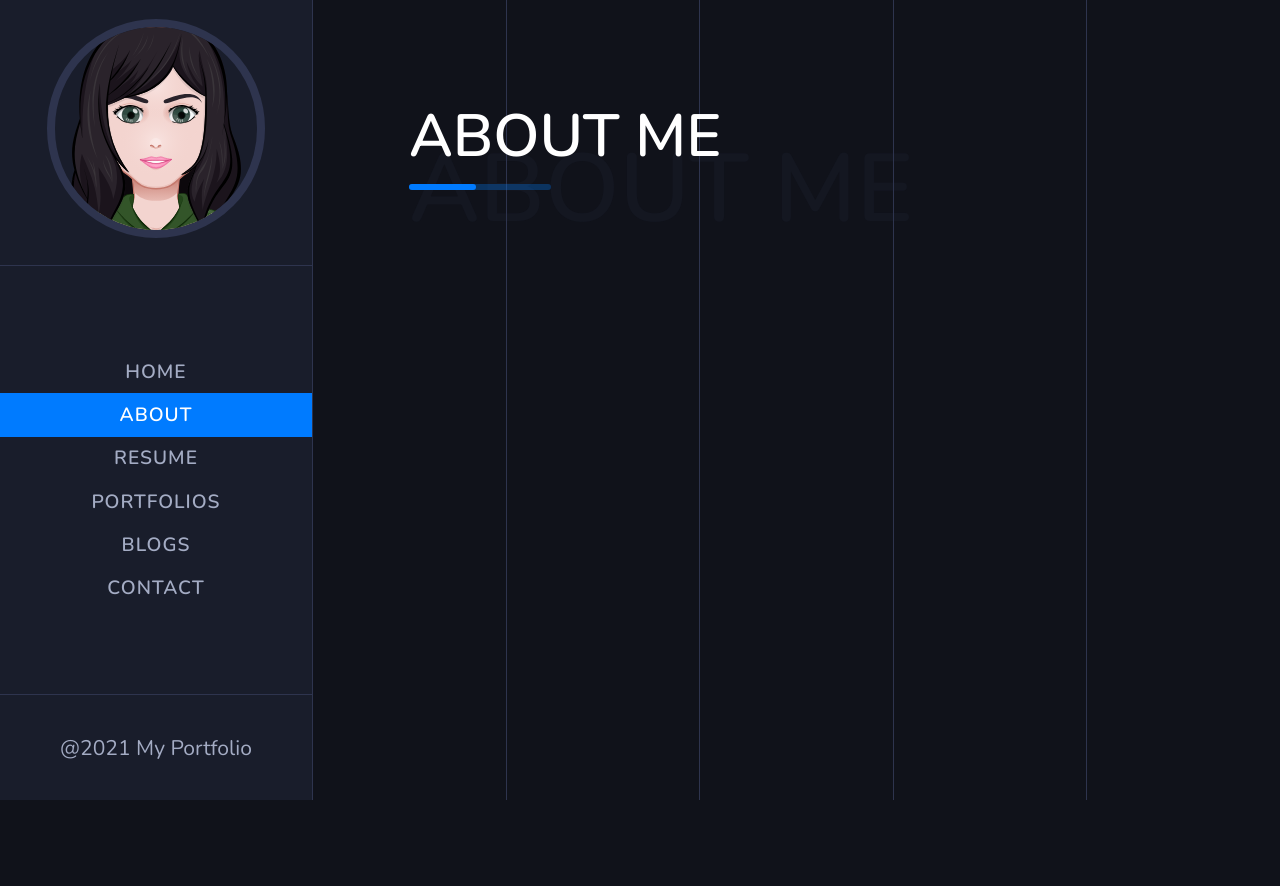
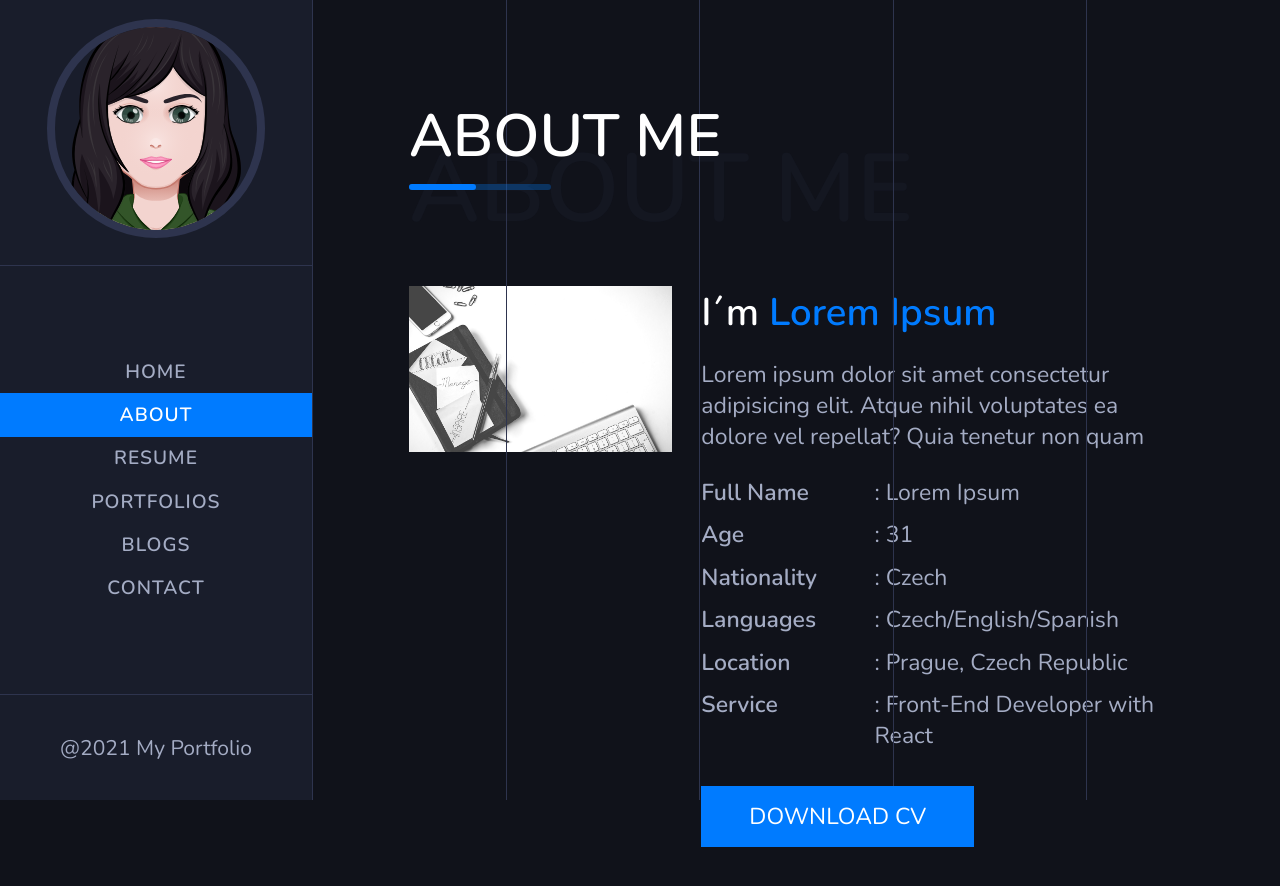
Before and after one commit to KristynaCharova/portfolio, a React (Create React App) app: page /about in a window 1280 px wide. Shown: the top 886 px of the page. Before the commit the page ends 800 px from the top, so only its background shows below. Built offline with nearby package versions, Linux system fonts and the light colour scheme.

Commit message:
Added About Page Image Section

```diff
--- /dev/null
+++ b/src/Components/ImageSection.js
@@ -0,0 +1,84 @@
+import React from "react";
+import PrimaryButton from "../Components/PrimaryButton";
+import styled from "styled-components";
+import resume from "../img/resume.jpg";
+
+function ImageSection() {
+  return (
+    <ImageSectionStyled>
+      <div className="left-content">
+        <img src={resume} alt="resume" />
+      </div>
+      <div className="right-content">
+        <h4>
+          I´m <span>Lorem Ipsum</span>
+        </h4>
+        <p className="paragraph">
+          Lorem ipsum dolor sit amet consectetur adipisicing elit. Atque nihil
+          voluptates ea dolore vel repellat? Quia tenetur non quam
+        </p>
+        <div className="about-info">
+          <div className="info-title">
+            <p>Full Name</p>
+            <p>Age</p>
+            <p>Nationality</p>
+            <p>Languages</p>
+            <p>Location</p>
+            <p>Service</p>
+          </div>
+          <div className="info">
+            <p>: Lorem Ipsum</p>
+            <p>: 31</p>
+            <p>: Czech</p>
+            <p>: Czech/English/Spanish</p>
+            <p>: Prague, Czech Republic</p>
+            <p>: Front-End Developer with React</p>
+          </div>
+        </div>
+        <PrimaryButton title={"Download CV"} />
+      </div>
+    </ImageSectionStyled>
+  );
+}
+
+const ImageSectionStyled = styled.div`
+  margin-top: 5rem;
+  display: flex;
+  .left-content {
+    width: 100%;
+    img {
+      width: 90%;
+      object-fit: cover;
+    }
+  }
+  .right-content {
+    h4 {
+      font-size: 2rem;
+      color: var(--white-color);
+      span {
+        font-size: 2rem;
+      }
+    }
+    .paragraph {
+      padding: 1rem 0;
+    }
+    .about-info {
+      display: flex;
+      padding-bottom: 1.5rem;
+      .info-title {
+        padding-right: 3rem;
+        p {
+          font-weight: 600;
+        }
+      }
+      .info-title,
+      .info {
+        p {
+          padding: 0.3rem 0;
+        }
+      }
+    }
+  }
+`;
+
+export default ImageSection;
--- /dev/null
+++ b/src/Components/PrimaryButton.js
@@ -0,0 +1,29 @@
+import React from "react";
+import styled from "styled-components";
+
+function PrimaryButton({ title }) {
+  return <PrimaryButtonStyled>{title}</PrimaryButtonStyled>;
+}
+
+const PrimaryButtonStyled = styled.a`
+  background-color: var(--primary-color);
+  padding: 0.8rem 2.5rem;
+  color: white;
+  cursor: pointer;
+  display: inline-block;
+  font-size: inherit;
+  text-transform: uppercase;
+  position: relative;
+  &:hover::after {
+    content: "";
+    position: absolute;
+    width: 100%;
+    height: 0.2rem;
+    background-color: var(--white-color);
+    transition: all 0.4s ease-in-out;
+    left: 0;
+    bottom: 0;
+  }
+`;
+
+export default PrimaryButton;
--- a/src/Pages/AboutPage.js
+++ b/src/Pages/AboutPage.js
@@ -1,6 +1,7 @@
 import React from "react";
 import styled from "styled-components";
 import Title from "../Components/Title";
+import ImageSection from "../Components/ImageSection";
 import { MainLayout } from "../styles/Layouts";
 
 function AboutPage() {
@@ -8,13 +9,12 @@ function AboutPage() {
     <MainLayout>
       <AboutStyled>
         <Title title={"About me"} span={"About me"} />
+        <ImageSection />
       </AboutStyled>
     </MainLayout>
   );
 }
 
-const AboutStyled = styled.section`
-  color: red;
-`;
+const AboutStyled = styled.section``;
 
 export default AboutPage;
```
Also changed, not shown: src/img/resume.jpg (renamed from src/img/img-01.jpg).
